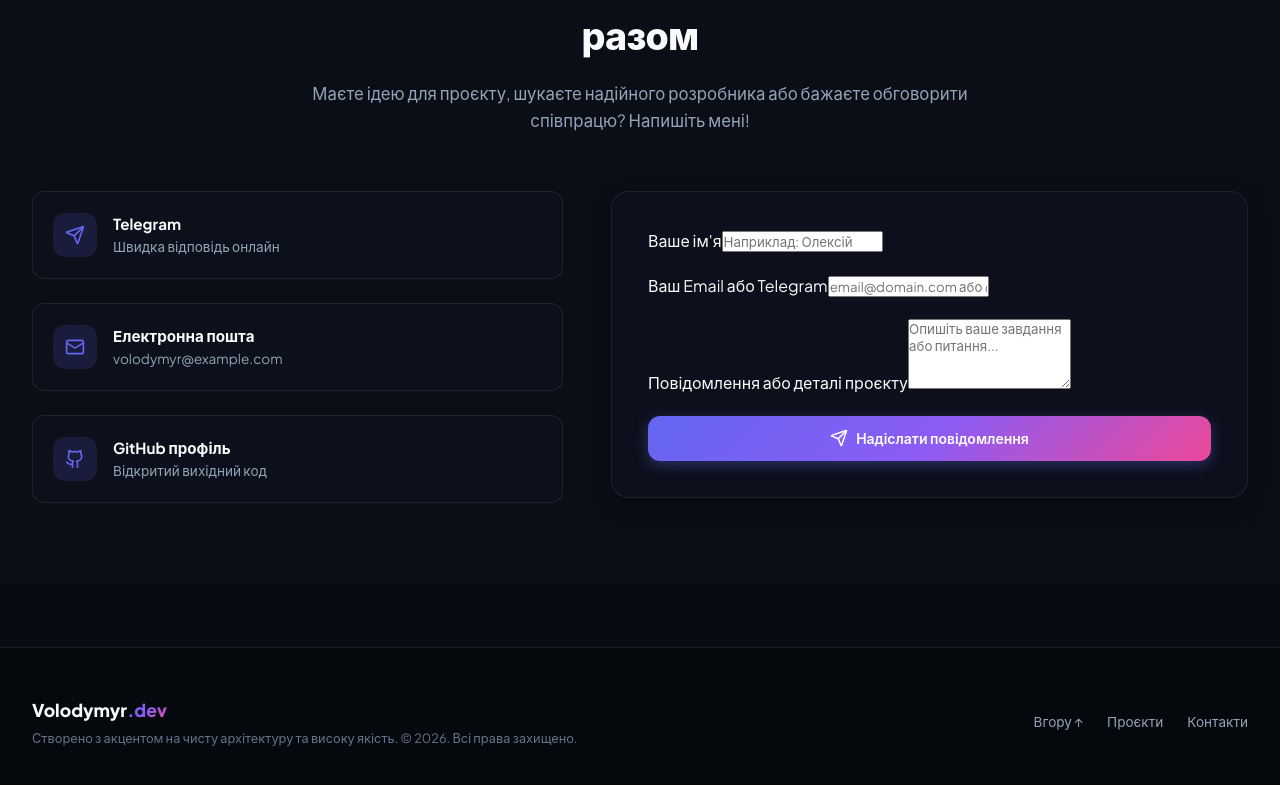
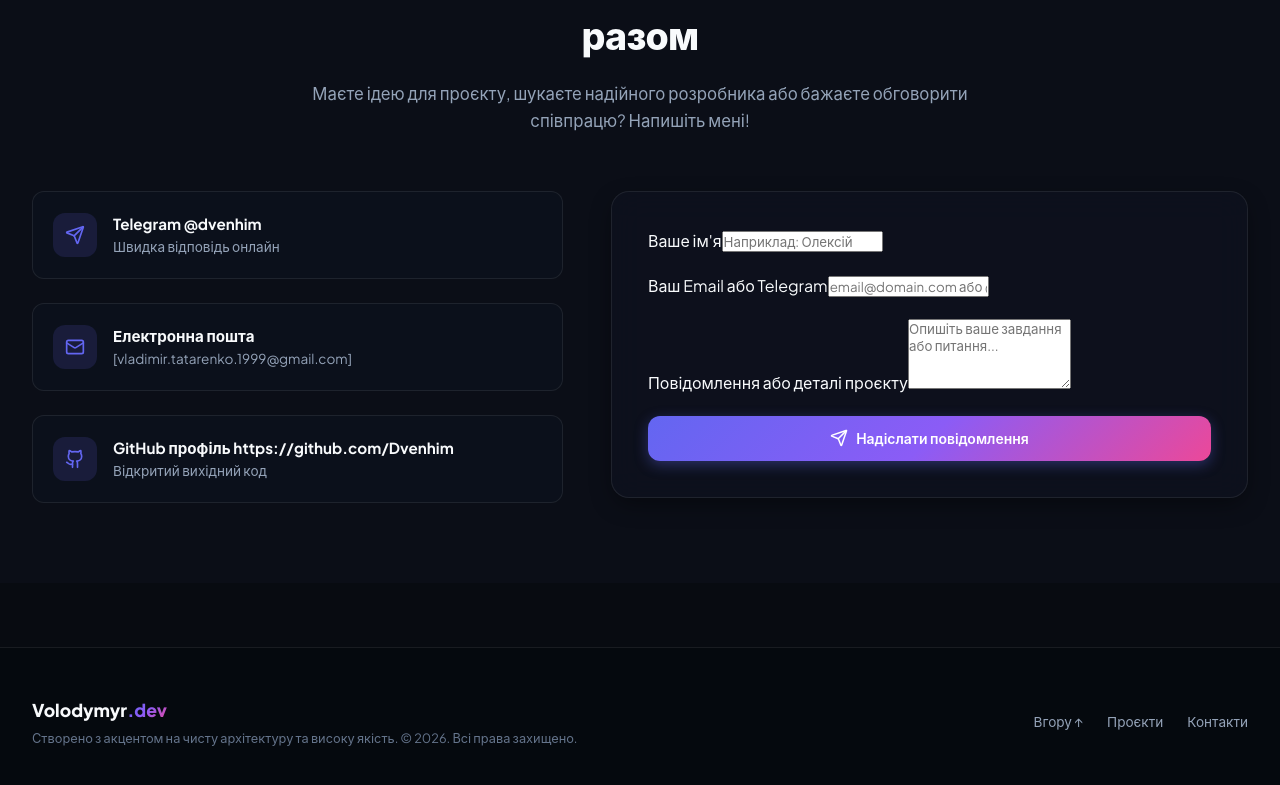
Before and after one commit to Dvenhim/123, a React (Vite) app: page / in a window 1280 px wide. Shown: the part 4495-5280 px from the top of the page. Built offline with nearby package versions, Linux system fonts and the light colour scheme.

Commit message:
Contacts

```diff
--- a/src/App.jsx
+++ b/src/App.jsx
@@ -660,7 +660,7 @@ export default function App() {
                     <Send size={20} />
                   </div>
                   <div>
-                    <div style={{ fontWeight: 700, fontSize: '0.95rem' }}>Telegram</div>
+                    <div style={{ fontWeight: 700, fontSize: '0.95rem' }}>Telegram @dvenhim</div>
                     <div style={{ color: 'var(--text-secondary)', fontSize: '0.85rem' }}>Швидка відповідь онлайн</div>
                   </div>
                 </a>
@@ -671,7 +671,7 @@ export default function App() {
                   </div>
                   <div>
                     <div style={{ fontWeight: 700, fontSize: '0.95rem' }}>Електронна пошта</div>
-                    <div style={{ color: 'var(--text-secondary)', fontSize: '0.85rem' }}>volodymyr@example.com</div>
+                    <div style={{ color: 'var(--text-secondary)', fontSize: '0.85rem' }}>[vladimir.tatarenko.1999@gmail.com]</div>
                   </div>
                 </a>
 
@@ -680,7 +680,7 @@ export default function App() {
                     <Github size={20} />
                   </div>
                   <div>
-                    <div style={{ fontWeight: 700, fontSize: '0.95rem' }}>GitHub профіль</div>
+                    <div style={{ fontWeight: 700, fontSize: '0.95rem' }}>GitHub профіль https://github.com/Dvenhim</div>
                     <div style={{ color: 'var(--text-secondary)', fontSize: '0.85rem' }}>Відкритий вихідний код</div>
                   </div>
                 </a>
```
